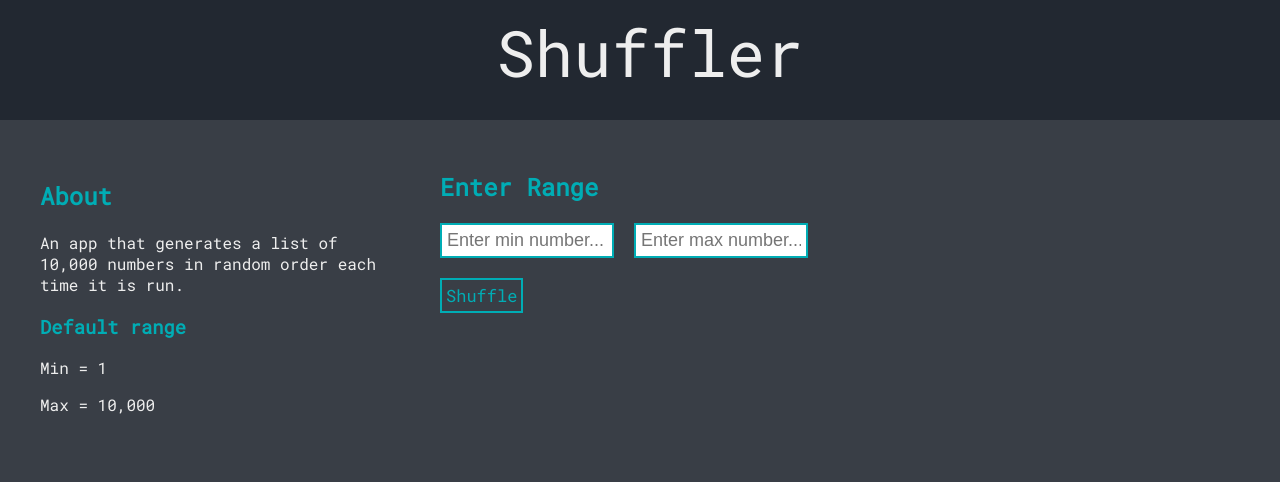
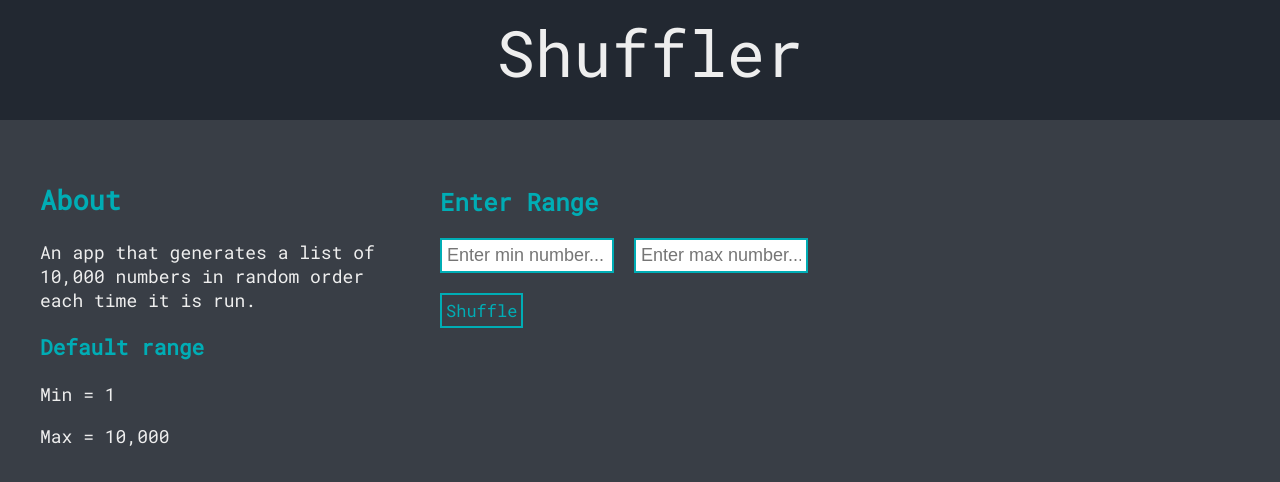
Before and after one commit to jayrmesa/randomNumbers, a React (Create React App) app: page / in a window 1280 px wide. Shown: the top 482 px of the page. Built offline with nearby package versions, Linux system fonts and the light colour scheme.

Commit message:
fix the font size of about and the margin on the main container

```diff
--- a/src/App.css
+++ b/src/App.css
@@ -13,7 +13,7 @@
   max-width: 400px;
   margin: 0 auto;
   padding: 20px;
-  margin-top: -340px;
+  margin-top: -360px;
 }
 
 .app-container h2 {
@@ -52,6 +52,7 @@
 .sidebar {
   padding: 40px;
   width: 350px;
+  font-size: 18px;
   display: inline-block;
   vertical-align: top;
 }
```
